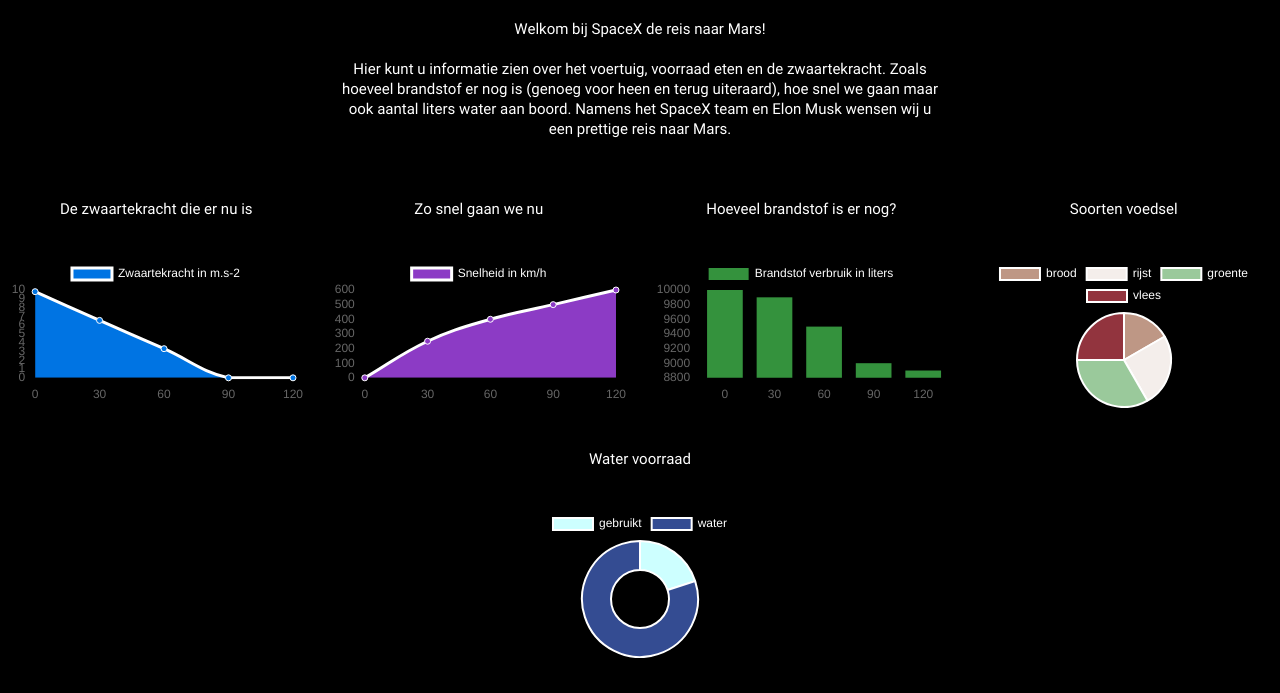
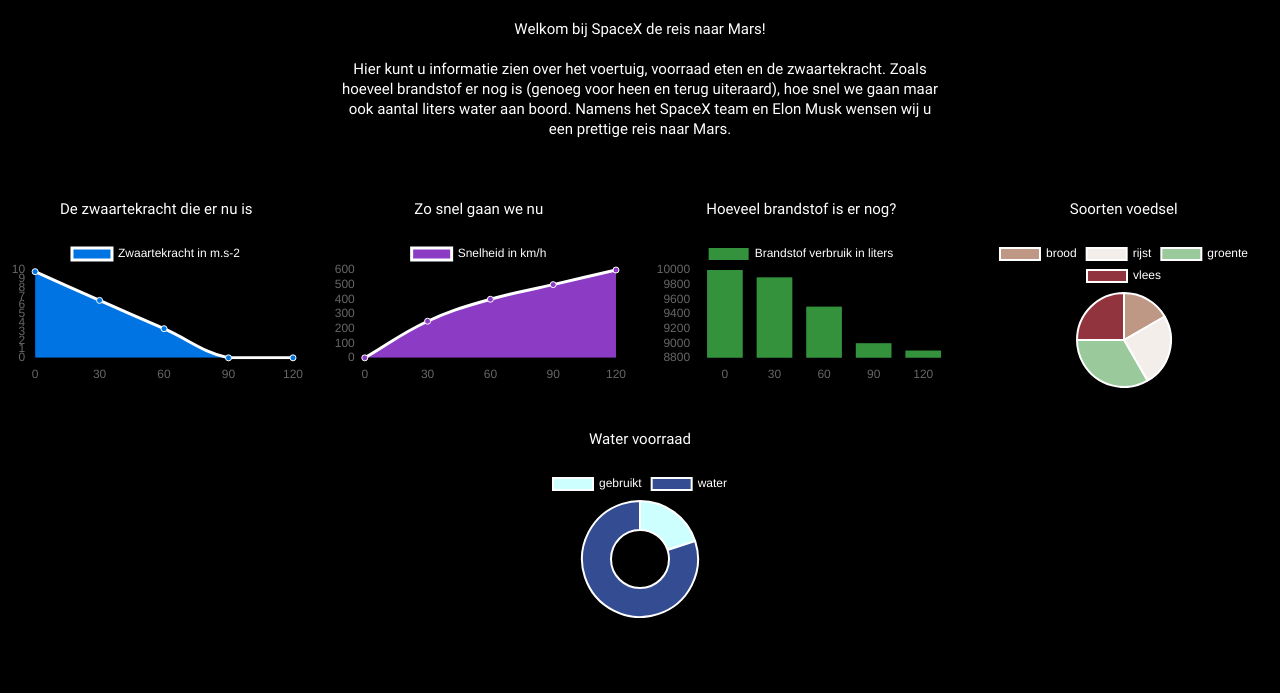
Before and after one commit to lauradeheij/Challenge-1, a plain HTML site: page index.html in a window 1280 px wide. Shown: the part 107-800 px from the top of the page. Drawn offline with nearby package versions, Linux system fonts and the light colour scheme.

Commit message:
Update grid.css

```diff
--- a/grid.css
+++ b/grid.css
@@ -60,28 +60,22 @@ body{
 
     .chart1{
       max-width: 260px;
-      margin: 40px auto;
   }
 
   .chart2{
       max-width: 260px;
-      margin: 40px auto;
   }
 
   .chart3{
       max-width: 260px;
-      margin: 40px auto;
-
   }
 
   .chart4{
       max-width: 260px;
-      margin: 40px auto;
   }
 
   .chart5{
       max-width: 260px;
-      margin: 40px auto;
   }
 
     @media only screen and (min-width: 901px){
@@ -99,6 +93,26 @@ body{
         .main p{
           width: 600px;
         }
+
+        .chart1{
+          max-width: 275px;
+      }
+
+      .chart2{
+          max-width: 275px;
+      }
+
+      .chart3{
+          max-width: 275px;
+      }
+
+      .chart4{
+          max-width: 275px;
+      }
+
+      .chart5{
+          max-width: 275px;
+      }
 
       @media only screen and (min-width: 1201px){
          body{
```
